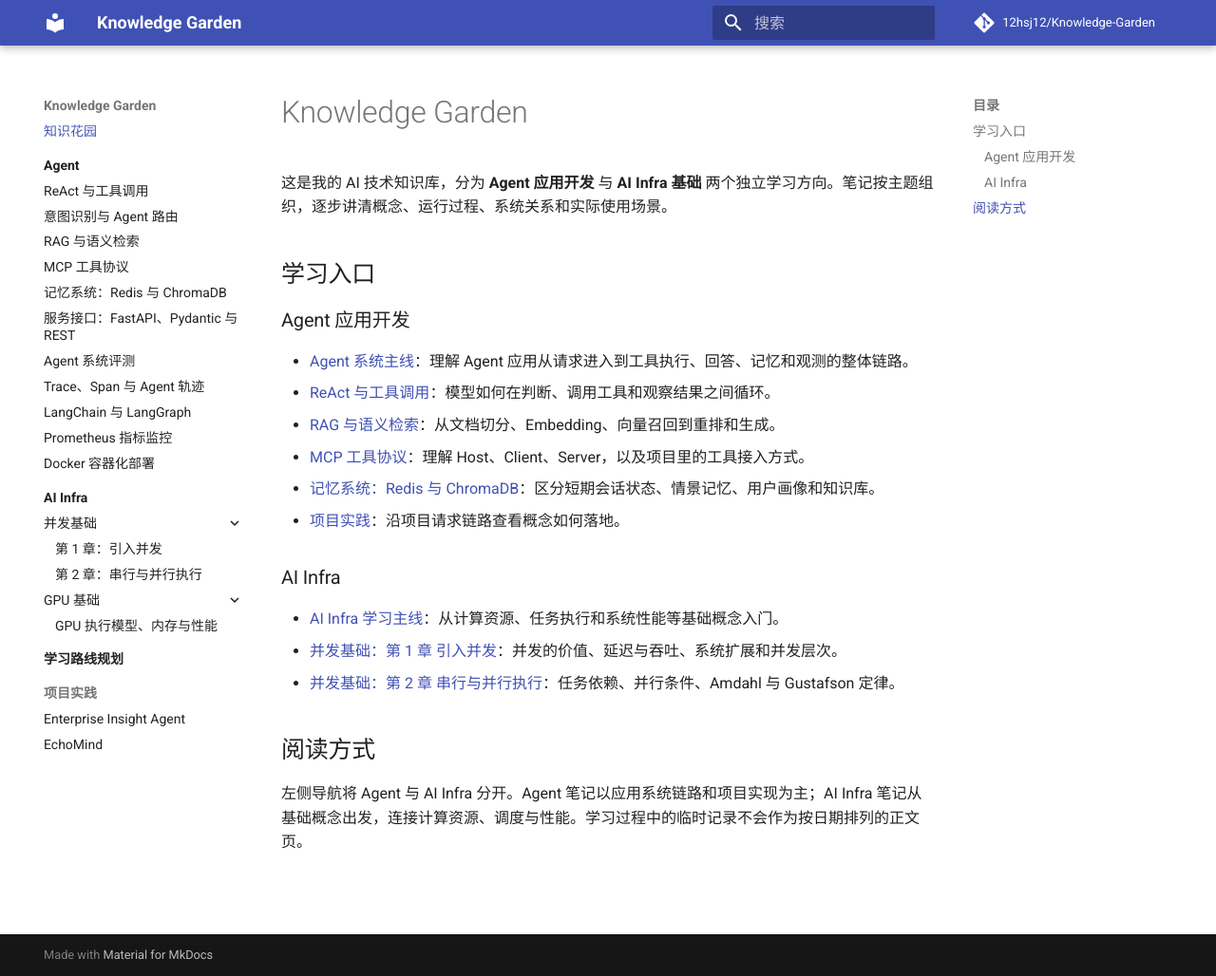
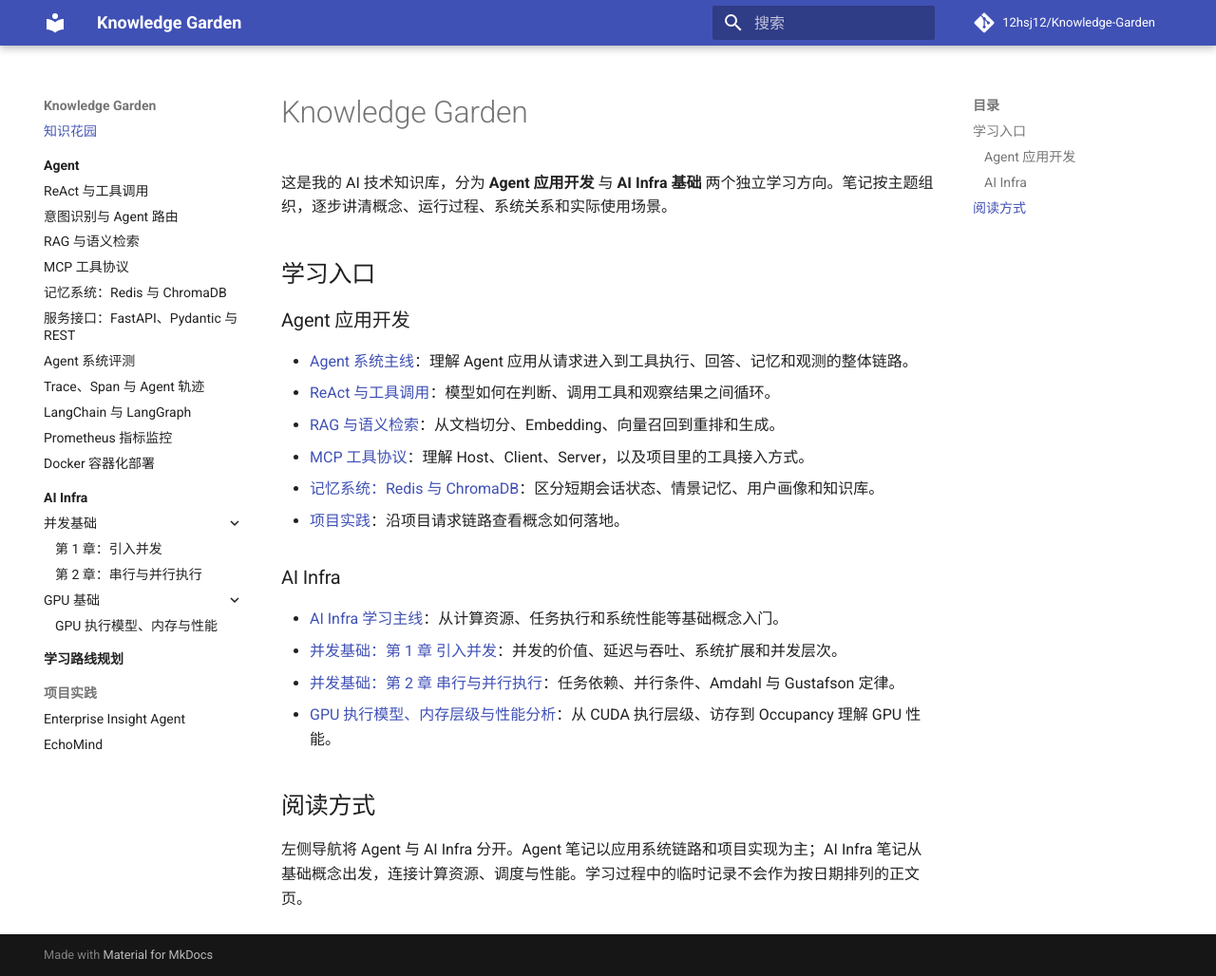
Before and after one commit to 12hsj12/Knowledge-Garden, an MkDocs documentation site: the page built from docs/index.md, in a window 1280 px wide and 1028 px high. Shown: the whole window at 95% size. Built offline with MkDocs 1.6.1 and Material for MkDocs 9.7.7, drawn with Linux system fonts in a browser that asks for light colours; comment, search, counter and statistics services are not loaded.

Commit message:
Add GPU fundamentals to the knowledge homepage

```diff
--- a/docs/index.md
+++ b/docs/index.md
@@ -18,6 +18,7 @@
 - [AI Infra 学习主线](ai-infra/index.md)：从计算资源、任务执行和系统性能等基础概念入门。
 - [并发基础：第 1 章 引入并发](ai-infra/concurrency/chapter-01.md)：并发的价值、延迟与吞吐、系统扩展和并发层次。
 - [并发基础：第 2 章 串行与并行执行](ai-infra/concurrency/chapter-02.md)：任务依赖、并行条件、Amdahl 与 Gustafson 定律。
+- [GPU 执行模型、内存层级与性能分析](ai-infra/gpu/cuda-execution-memory-performance.md)：从 CUDA 执行层级、访存到 Occupancy 理解 GPU 性能。
 
 ## 阅读方式
 
```
